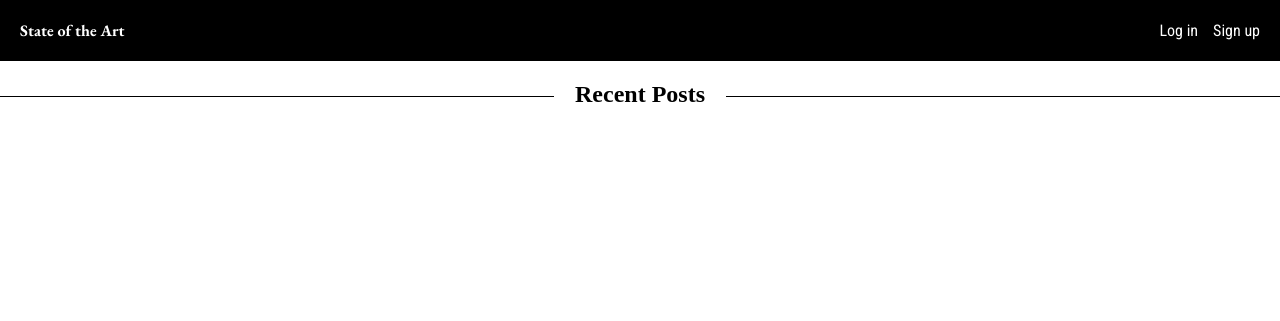
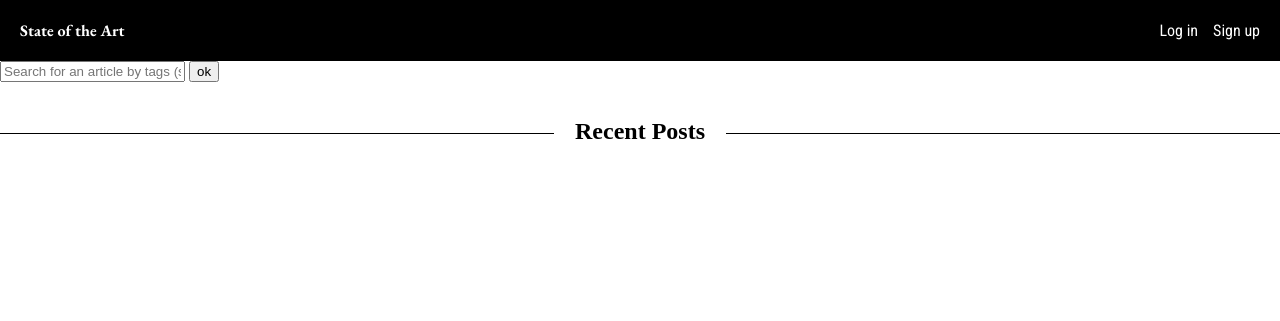
Before and after one commit to remigranjon/stateoftheart, a Django app: page /blog/ in a window 1280 px wide. Shown: the top 321 px of the page. Run offline with Django 4.2, Linux system fonts and the light colour scheme; data that the repository does not hold is empty; some web fonts are replaced.

Commit message:
Add search for an article by tag

```diff
--- a/blog/templates/blog/home.html
+++ b/blog/templates/blog/home.html
@@ -6,6 +6,17 @@
 {% block content %}
 {% load static %}
 <link rel="stylesheet" href="{% static 'blog/css/home.css' %}">
+
+<section class="search">
+    <form action="{% url 'blog:search' %}" method="POST">
+        {% csrf_token %}
+        <input type="text" name="queryText" placeholder="Search for an article by tags (separated by semicolon)... (e.g.:tag1 tag2)">
+        <input type="submit" value="ok">
+    </form>
+
+</section>
+
+
 
 <section class="recentPosts">
     <div class="recentPosts__header">
--- a/blog/urls.py
+++ b/blog/urls.py
@@ -13,4 +13,5 @@ urlpatterns = [
     path('<int:article_id>/writeComment/', views.writeComment, name="writeComment"),
     path('uploadImage/', views.uploadImage, name="uploadImage"),
     path('deleteComment/', views.deleteComment, name="deleteComment"),
+    path('search/',views.searchArticle, name="search"),
     ]
--- a/blog/views.py
+++ b/blog/views.py
@@ -256,3 +256,10 @@ def deleteComment(request) :
         commentToDelete.delete()
         articleId = int(request.POST["articleId"])
         return redirect("blog:detail", article_id = articleId)
+
+def searchArticle(request) :
+
+    if request.method == 'POST' :
+        tags = request.POST["queryText"].lower().split(" ")
+        articleList = Article.objects.filter(tag__name__in = tags).order_by('-publishing_date')
+        return render(request, "blog/results.html", {"articleList":articleList, "tags":tags})
```
Also changed, not shown: blog/templates/blog/results.html (added, +19 -0 lines).
